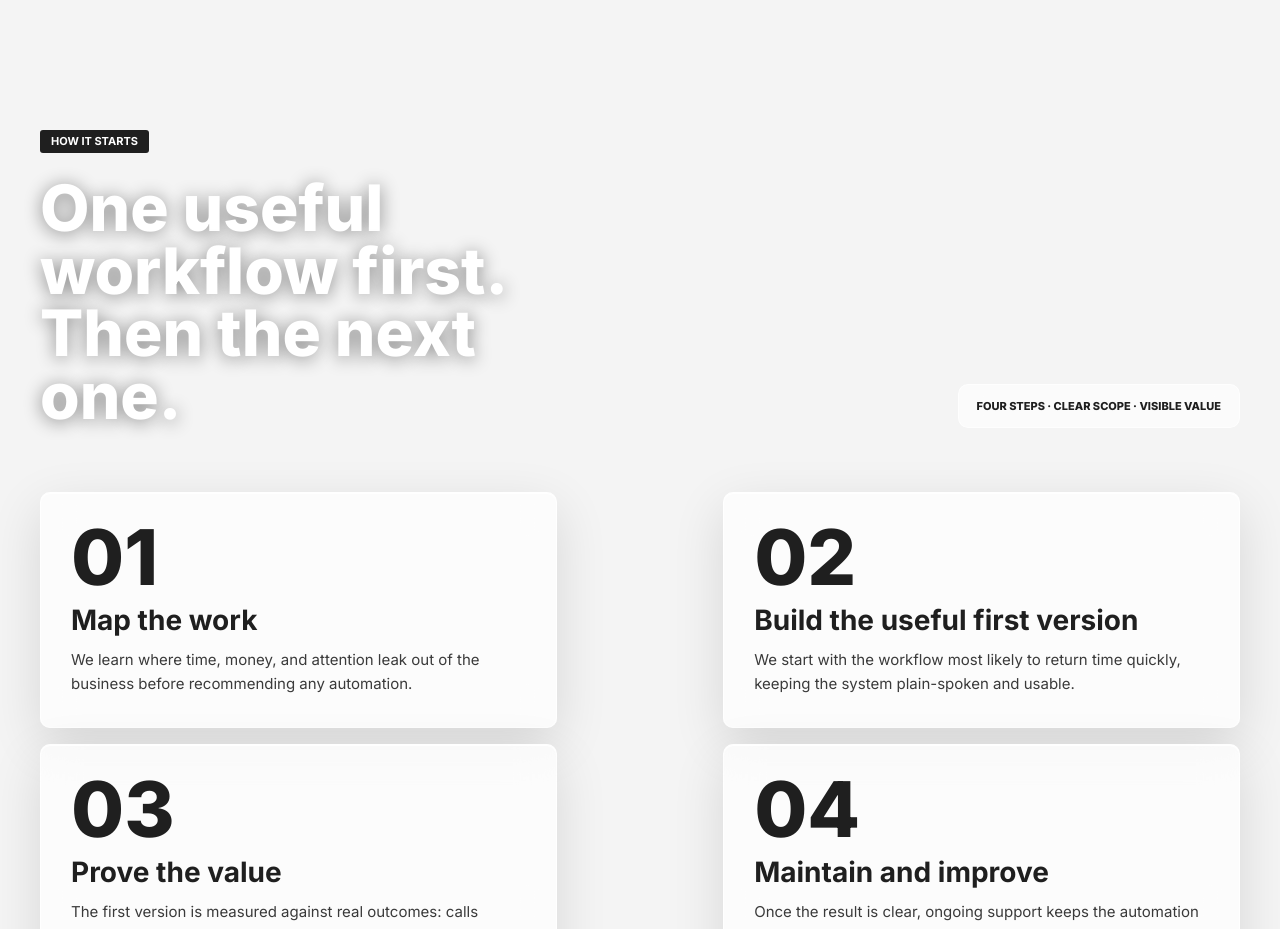
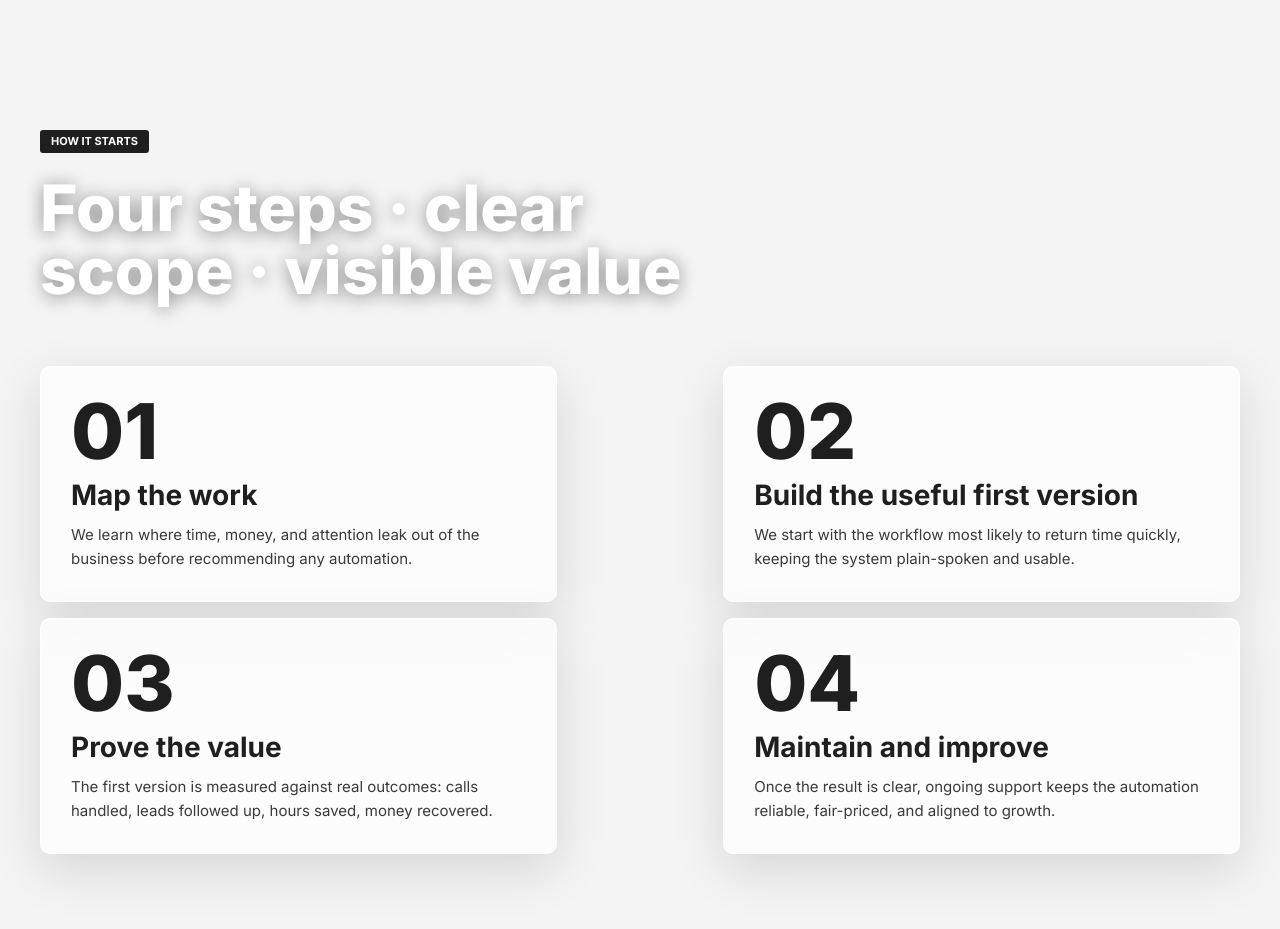
Before and after one commit to Ozhtropic/website, a React (Vite) app: page / in a window 1280 px wide. Shown: the part 6640-7569 px from the top of the page. Built offline with nearby package versions, Linux system fonts and the light colour scheme.

Commit message:
Promote process chip heading

```diff
--- a/src/components/Process.tsx
+++ b/src/components/Process.tsx
@@ -10,12 +10,9 @@ export function Process({ content }: ProcessProps) {
   return (
     <section id="process" className="surface surface-transparent on-dark">
       <div className="section-inner">
-        <div className="split-heading">
-          <div className="reveal">
-            <p className="eyebrow eyebrow-dark">{processIntro.eyebrow}</p>
-            <h2>{processIntro.title}</h2>
-          </div>
-          <div className="glass-chip reveal">{processIntro.chip}</div>
+        <div className="process-heading reveal">
+          <p className="eyebrow eyebrow-dark">{processIntro.eyebrow}</p>
+          <h2>{processIntro.chip}</h2>
         </div>
 
         <ol className="process-grid">
--- a/src/content/siteContent.ts
+++ b/src/content/siteContent.ts
@@ -63,7 +63,6 @@ export type SiteContent = {
   };
   processIntro: {
     eyebrow: string;
-    title: string;
     chip: string;
   };
   process: Array<{
@@ -233,7 +232,6 @@ const en: SiteContent = {
   },
   processIntro: {
     eyebrow: "How it starts",
-    title: "One useful workflow first. Then the next one.",
     chip: "Four steps · clear scope · visible value",
   },
   process: [
@@ -433,7 +431,6 @@ const fa: SiteContent = {
   },
   processIntro: {
     eyebrow: "از کجا شروع می‌کنیم",
-    title: "اول یک جریان کاری مفید. بعد جریان بعدی.",
     chip: "چهار مرحله · محدوده روشن · ارزش قابل مشاهده",
   },
   process: [
--- a/src/styles.css
+++ b/src/styles.css
@@ -744,6 +744,20 @@ button {
   text-transform: uppercase;
 }
 
+.process-heading {
+  margin-bottom: 64px;
+}
+
+.process-heading h2 {
+  max-width: 15ch;
+  margin: 24px 0 0;
+  color: var(--white);
+  font-size: clamp(40px, 5vw, 72px);
+  font-weight: 800;
+  line-height: 0.98;
+  text-shadow: 0 2px 18px rgba(0, 0, 0, 0.45);
+}
+
 .process-grid {
   display: grid;
   grid-template-columns: repeat(2, minmax(0, 1fr));
```
